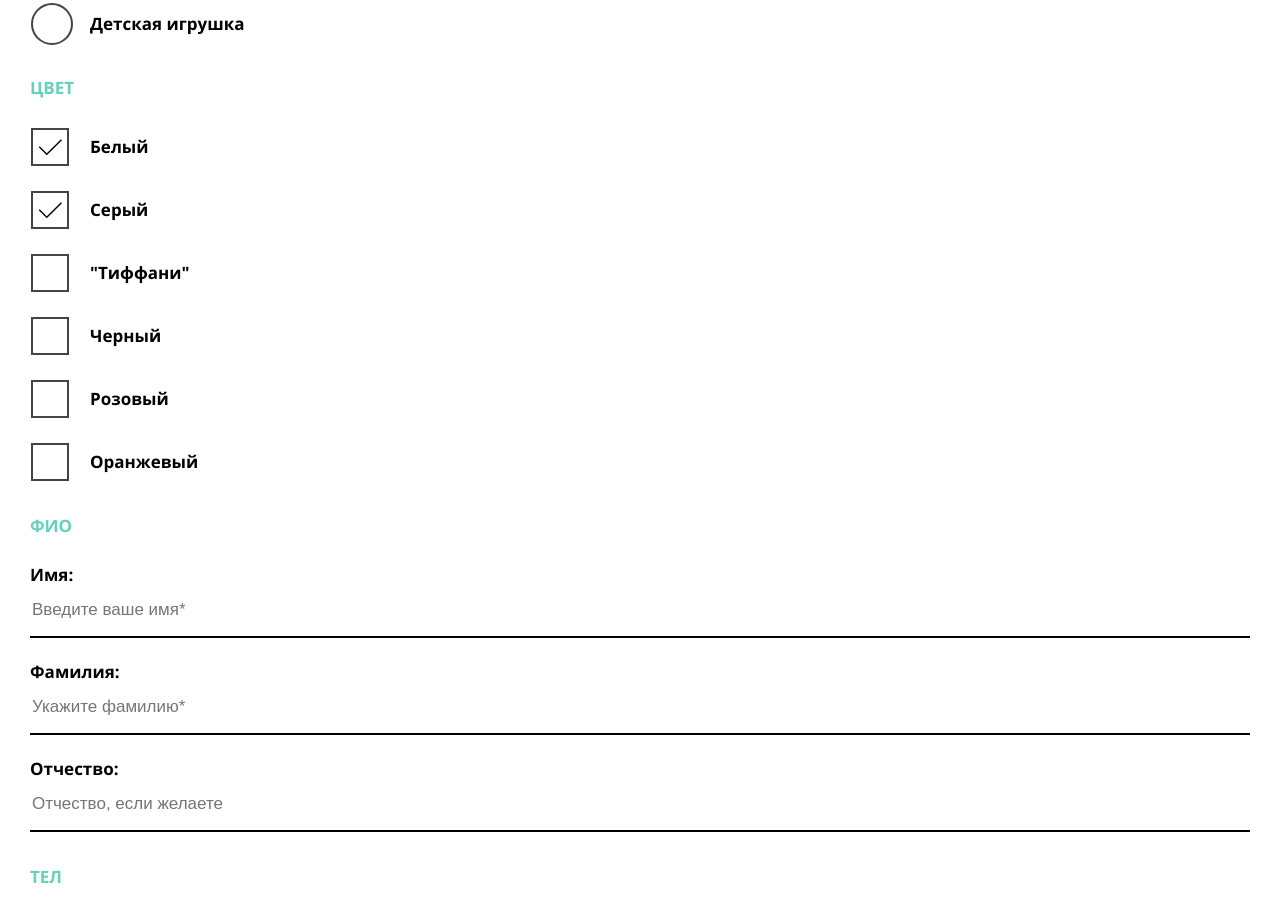
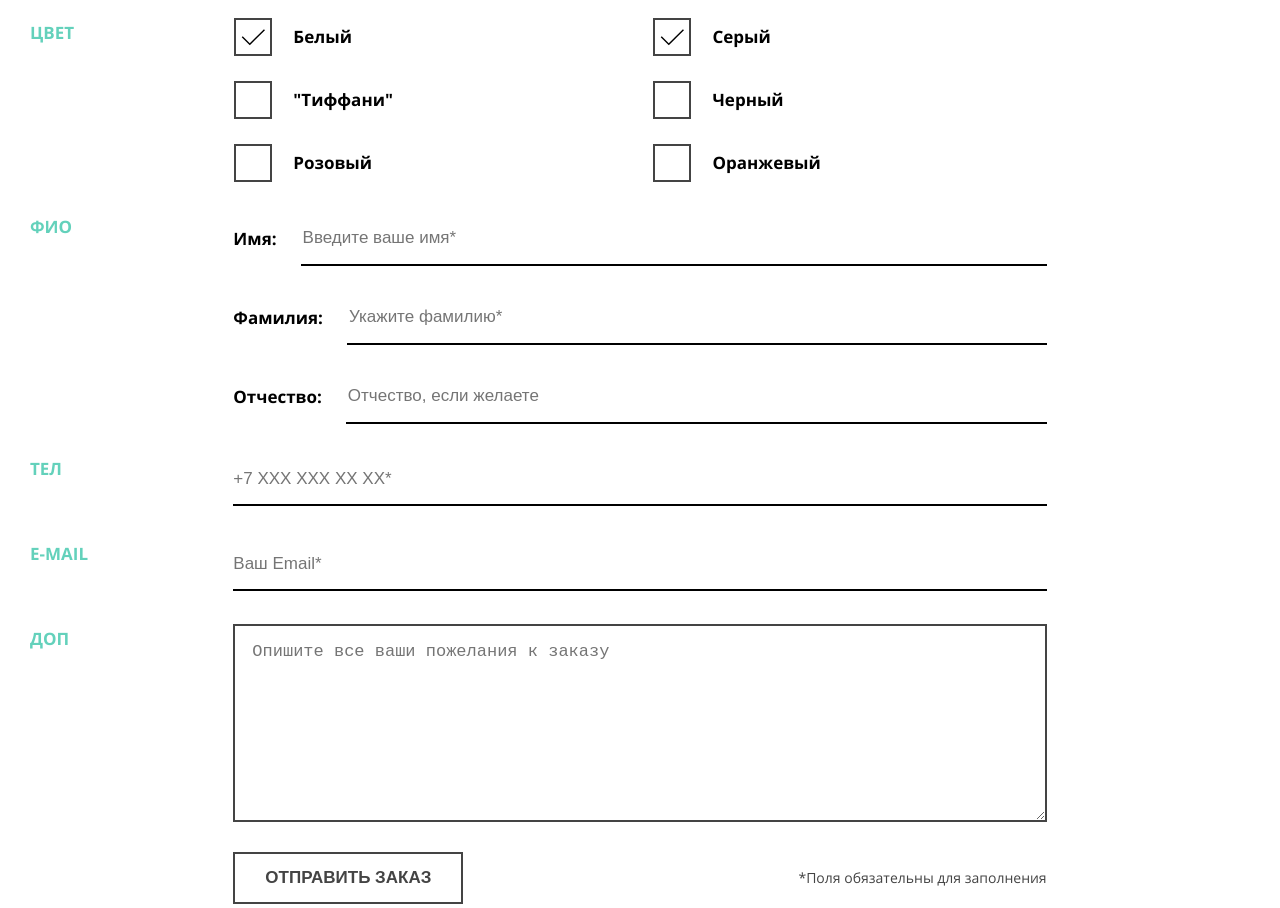
Before and after one commit to runnaf/1893699-mishka-24, a plain HTML site: page source/form.html in a window 1280 px wide. Shown: the part 474-1382 px from the top of the page. Drawn offline with nearby package versions, Linux system fonts and the light colour scheme; files that its build step writes are made by us from their sources.

Commit message:
Адаптивная верстка страницы формы

```diff
--- a/source/form.html
+++ b/source/form.html
@@ -52,7 +52,9 @@
     <p class="order__text">Мы будем рады воплотить в жизнь ваши пожелания! Заполните простую форму заказа и мы свяжемся с вами, чтобы уточнить детали.</p>
     <form class="order__form form-order" action="https://echo.htmlacademy.ru/" method="get">
       <fieldset class="form-order__filter-group">
+        <div class="form-order__wrapper">
           <legend class="form-order__filter-title">Тип</legend>
+        </div>
         <ul class="form-order__filter-list">
           <li class="form-order__filter-item">
             <label class="control">
@@ -72,8 +74,10 @@
       </fieldset>
 
       <fieldset class="form-order__filter-group">
+        <div class="form-order__wrapper">
           <legend class="form-order__filter-title">Цвет</legend>
-        <ul class="form-order__filter-list">
+        </div>
+        <ul class="form-order__filter-list form-order__filter-list--checkbox">
           <li class="form-order__filter-item">
             <label class="control">
               <input class="visually-hidden control__input" type="checkbox" name="color-white" checked>
@@ -120,7 +124,9 @@
       </fieldset>
 
       <fieldset class="form-order__filter-group filter-id">
+        <div class="form-order__wrapper">
           <legend class="form-order__filter-title">ФИО</legend>
+        </div>
         <ul class="form-order__filter-list">
           <li class="form-order__filter-item">
             <label class="filter-id__label">
@@ -144,27 +150,35 @@
       </fieldset>
 
       <fieldset class="form-order__filter-group filter-contact">
+        <div class="form-order__wrapper">
           <legend class="form-order__filter-title filter-contact__title">ТЕЛ</legend>
+        </div>
         <label class="filter-contact__label">
           <input class="filter-contact__input" type="tel" name="user-tel" placeholder="+7 ХХХ ХХХ ХХ ХХ*" required>
         </label>
       </fieldset>
 
       <fieldset class="form-order__filter-group filter-contact">
+        <div class="form-order__wrapper">
           <legend class="form-order__filter-title filter-contact__title">E-mail</legend>
+        </div>
         <label class="filter-contact__label">
           <input class="filter-contact__input" type="email" name="user-email" placeholder="Ваш Email*" required>
         </label>
       </fieldset>
 
       <fieldset class="form-order__filter-group filter-additional">
+        <div class="form-order__wrapper">
           <legend class="form-order__filter-title">ДОП</legend>
+        </div>
         <label class="filter-additional__label">
           <textarea class="filter-additional__input" name="additional" placeholder="Опишите все ваши пожелания к заказу"></textarea>
         </label>
       </fieldset>
+      <div class="form-order__footer-wrapper">
         <p class="form-order__info">*Поля обязательны для заполнения</p>
         <button class="form-order__submit button" type="submit">Отправить заказ</button>
+      </div>
     </form>
   </section>
 </main>
--- a/source/sass/components/common/page-main.scss
+++ b/source/sass/components/common/page-main.scss
@@ -23,6 +23,7 @@
     font-size: 43px;
     line-height: 50px;
   }
+
   @media (min-width: $desktop-width) {
     font-size: 53px;
     line-height: 57px;
--- a/source/sass/components/header/site-nav.scss
+++ b/source/sass/components/header/site-nav.scss
@@ -1,5 +1,4 @@
 .site-nav {
-
   @media (min-width: $tablet-width) {
     grid-area: site-nav;
     align-self: center;
--- a/source/sass/components/main-catalog/product-card.scss
+++ b/source/sass/components/main-catalog/product-card.scss
@@ -21,6 +21,9 @@
 }
 
 .product-card__link {
+  display: block;
+  cursor: pointer;
+
   @media (min-width: $tablet-width) {
     grid-area: pc-image;
   }
@@ -33,7 +36,6 @@
   background-size: cover;
   width: 100%;
   height: auto;
-
 }
 
 .product-card__info {
@@ -95,8 +97,3 @@
     font-size: 17px;
   }
 }
-
-.product-card__link {
-  display: block;
-  cursor: pointer;
-}
--- a/source/sass/components/main-catalog/video.scss
+++ b/source/sass/components/main-catalog/video.scss
@@ -64,10 +64,10 @@
   display: block;
   fill: $main-green;
   align-self: center;
+
   @media (min-width: $desktop-width) {
     padding-top: 47px;
   }
-
 }
 
 .video__image {
@@ -95,11 +95,11 @@
 
 .video__order {
   grid-area: video__order;
+
   @media (min-width: $desktop-width) {
     justify-self: center;
     align-self: center;
     width: auto;
     padding: 0 30px;
   }
-
 }
--- a/source/sass/components/main-form/control.scss
+++ b/source/sass/components/main-form/control.scss
@@ -26,14 +26,13 @@
 }
 
 .control__input {
-
   &[type="radio"] + .control__mark {
     border-radius: 50%;
     width: 42px;
     height: 42px;
   }
 
-  &[type="checkbox"]:checked + .control__mark:before {
+  &[type="checkbox"]:checked + .control__mark::before {
     position: absolute;
     top: 50%;
     left: 50%;
@@ -44,7 +43,7 @@
     transform: translate(-50%, -50%);
   }
 
-  &[type="radio"]:checked + .control__mark:before {
+  &[type="radio"]:checked + .control__mark::before {
     position: absolute;
     top: 50%;
     left: 50%;
--- a/source/sass/components/main-form/filter-additional.scss
+++ b/source/sass/components/main-form/filter-additional.scss
@@ -1,5 +1,9 @@
 .filter-additional {
   gap: 22px;
+
+  @media (min-width: $tablet-width) {
+    gap: 0;
+  }
 }
 
 .filter-additional__label {
--- a/source/sass/components/main-form/filter-id.scss
+++ b/source/sass/components/main-form/filter-id.scss
@@ -1,6 +1,10 @@
 .filter-id__label {
   display: flex;
   flex-direction: column;
+
+  @media (min-width: $tablet-width) {
+    flex-direction: row;
+  }
 }
 
 .filter-id__text {
@@ -8,6 +12,12 @@
   line-height: 18px;
   font-weight: 700;
   color: $text-title;
+
+  @media (min-width: $tablet-width) {
+    margin-right: 24px;
+    justify-self: center;
+    align-self: center;
+  }
 }
 
 .filter-id__input {
@@ -16,4 +26,8 @@
   outline: none;
   border: none;
   border-bottom: 2px solid $text-title;
+
+  @media (min-width: $tablet-width) {
+    flex-grow: 1;
+  }
 }
--- a/source/sass/components/main-form/form-order.scss
+++ b/source/sass/components/main-form/form-order.scss
@@ -1,17 +1,26 @@
 .form-order {
   display: grid;
   row-gap: 30px;
+  grid-template-columns: 1fr;
+}
+
+.form-order__wrapper {
+  width: max-content;
 }
 
 .form-order__filter-group {
   position: relative;
-  display: flex;
+  display: grid;
   border: none;
   margin: 0;
   padding: 0;
 
   @media (min-width: $tablet-width) {
-    flex-direction: row;
+    grid-template-columns: 1fr 3fr;
+  }
+
+  @media (min-width: $desktop-width) {
+    grid-template-columns: 1fr 4fr 1fr;
   }
 
   &::before {
@@ -19,7 +28,7 @@
     content: "";
     left: 60px;
     right: 0;
-    top: -40px;
+    top: 16px;
     height: 1px;
     background-color: $main-green;
     z-index: 1;
@@ -41,7 +50,6 @@
   text-transform: uppercase;
   font-weight: 700;
   color: $main-green;
-
 }
 
 .form-order__filter-list {
@@ -52,10 +60,48 @@
   flex-direction: column;
   gap: 25px;
   list-style-type: none;
+
+  &--checkbox {
+    @media (min-width: $tablet-width) {
+      display: grid;
+      grid-template-columns: 1fr 1fr;
+    }
+  }
+}
+
+.form-order__footer-wrapper {
+  display: grid;
+  gap: 30px;
+
+  @media (min-width: $tablet-width) {
+    grid-template-columns: 1fr 1fr;
+    grid-template-areas: "f-button f-info";
+  }
+
+  @media (min-width: $desktop-width) {
+    grid-template-columns: 1fr 2fr 2fr 1fr;
+    grid-template-areas: ". f-button f-info .";
+    gap: 0;
+  }
 }
 
 .form-order__info {
   margin: 0;
   font-size: 14px;
   line-height: 16px;
+
+  @media (min-width: $tablet-width) {
+    grid-area: f-info;
+    justify-self: right;
+    align-self: center;
+  }
 }
+
+.form-order__submit {
+  @media (min-width: $tablet-width) {
+    grid-area: f-button;
+    width: auto;
+    justify-self: left;
+    padding: 0 30px;
+  }
+}
```
Also changed, not shown: source/sass/global/variables.scss (line endings or trailing spaces). Lines whose indentation alone changed are shown as unchanged.
